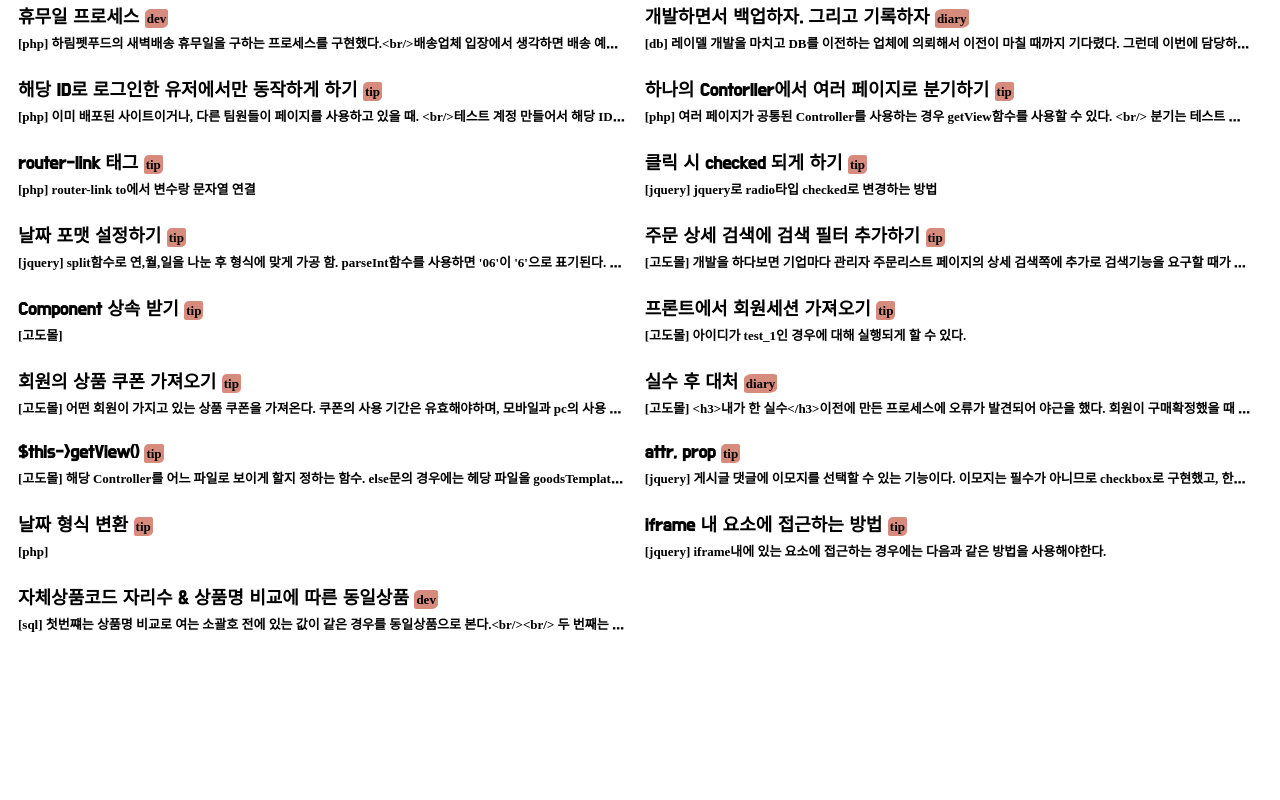
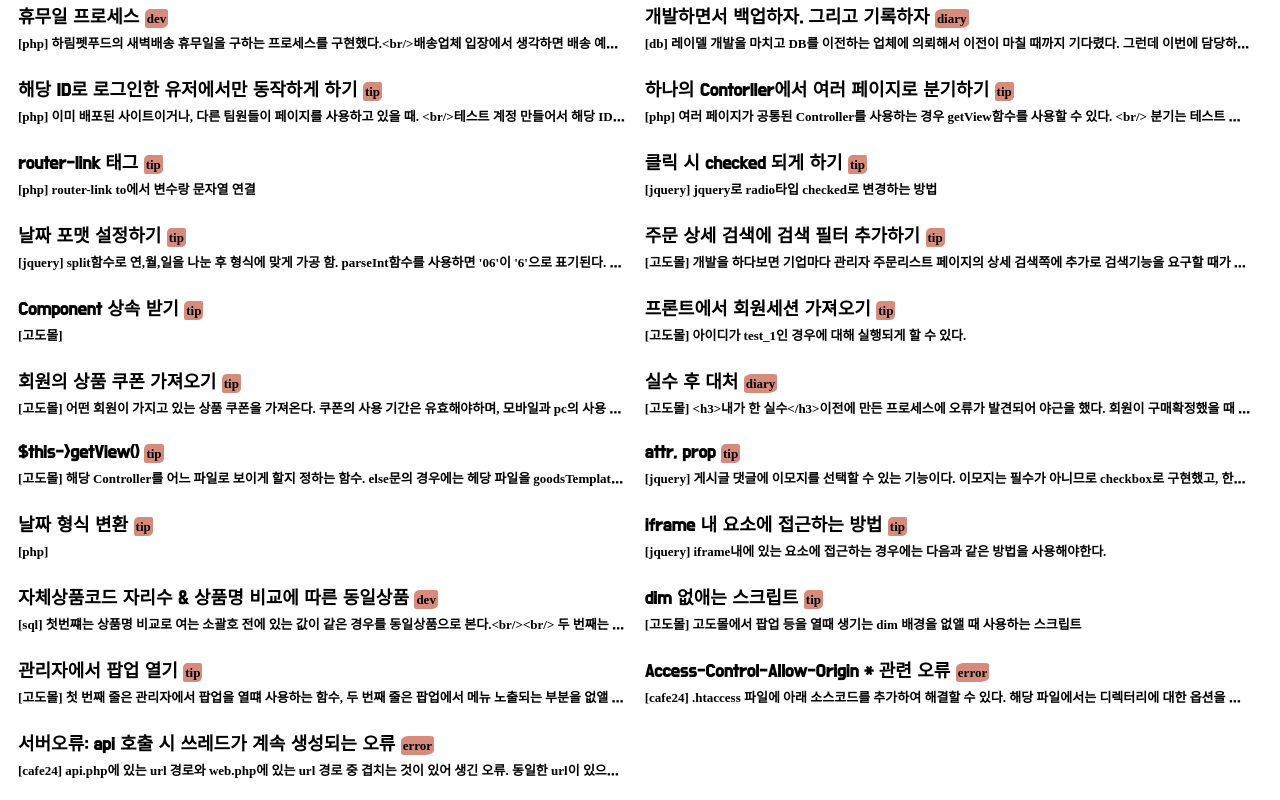
Before and after one commit to gitagita/tilyuna.github.io, a Vue app in the folder yunatil/: page / in a window 1280 px wide. Shown: the part 1484-2284 px from the top of the page. Before the commit the page ends 2138 px from the top, so only its background shows below. Built offline with nearby package versions, Linux system fonts and the light colour scheme; a web font is replaced by a local one.

Commit message:
[DOCS] til내용 추가 #1

```diff
--- a/yunatil/src/assets/data/board.js
+++ b/yunatil/src/assets/data/board.js
@@ -411,4 +411,40 @@ export default [{
     code: "SUBSTRING_INDEX(g.goodsNm,'(',1) = SUBSTRING_INDEX('\".$goodsView['goodsNm'].\"','(', 1)\n\n\nSUBSTRING(g.goodsCd,5,6) = SUBSTRING('\".$goodsView['goodsCd'].\"',5,6)  and g.goodsCd !='' ",
     content: "첫번쨰는 상품명 비교로 여는 소괄호 전에 있는 값이 같은 경우를 동일상품으로 본다.<br/><br/> 두 번째는 자체상품코드 5번째자리부터 6개의 자리수만큼의 값을 비교한다. 즉, 5자리부터 10자리 값을 비교한다는 의미이다.",
     regDt: "2022.08.29"
+},
+{
+    id: 47,
+    type: "tip",
+    key:"고도몰",
+    title: "dim 없애는 스크립트",
+    code: "$('.dbk_set_my_size_popup, #layerDim').addClass('dn');\n    $('body, html').css('overflow', 'visible');",
+    content: "고도몰에서 팝업 등을 열때 생기는 dim 배경을 없앨 때 사용하는 스크립트",
+    regDt: "2022.09.20"
+},
+{
+    id: 48,
+    type: "tip",
+    key:"고도몰",
+    title: "관리자에서 팝업 열기",
+    code: "window.open(dbkTemplatePopup, '메거진 템플릿', 'width=1000px,height=800px,scrollbars=no');\n$this->getView()->setDefine('layout', 'layout_blank.php');",
+    content: "첫 번째 줄은 관리자에서 팝업을 열떄 사용하는 함수, 두 번째 줄은 팝업에서 메뉴 노출되는 부분을 없앨 때 사용",
+    regDt: "2022.09.20"
+},
+{
+    id: 49,
+    type: "error",
+    key:"cafe24",
+    title: "Access-Control-Allow-Origin * 관련 오류",
+    code: "<'IfModule mod_headers.c>\n    Header set Access-Control-Allow-Origin '*'\n<'/IfModule>",
+    content: ".htaccess 파일에 아래 소스코드를 추가하여 해결할 수 있다. 해당 파일에서는 디렉터리에 대한 옵션을 설정할 수 있다.",
+    regDt: "2022.10.04"
+},
+{
+    id: 50,
+    type: "error",
+    key:"cafe24",
+    title: "서버오류: api 호출 시 쓰레드가 계속 생성되는 오류",
+    code: "[mpm_prefork:info] [pid 32410] AH00162: server seems busy, (you may need to increase StartServers, or Min/MaxSpareServers), spawning 8 children, there are 3 idle, and 265 total children\n[core:notice] [pid 32410] AH00052: child pid 32416 exit signal Segmentation fault (11)",
+    content: "api.php에 있는 url 경로와 web.php에 있는 url 경로 중 겹치는 것이 있어 생긴 오류. 동일한 url이 있으면 안된다.<br/><br/> 해결방법: api.php.에서 호출하는 url 앞에 /api를 추가했다.",
+    regDt: "2022.10.04"
 }];
```
